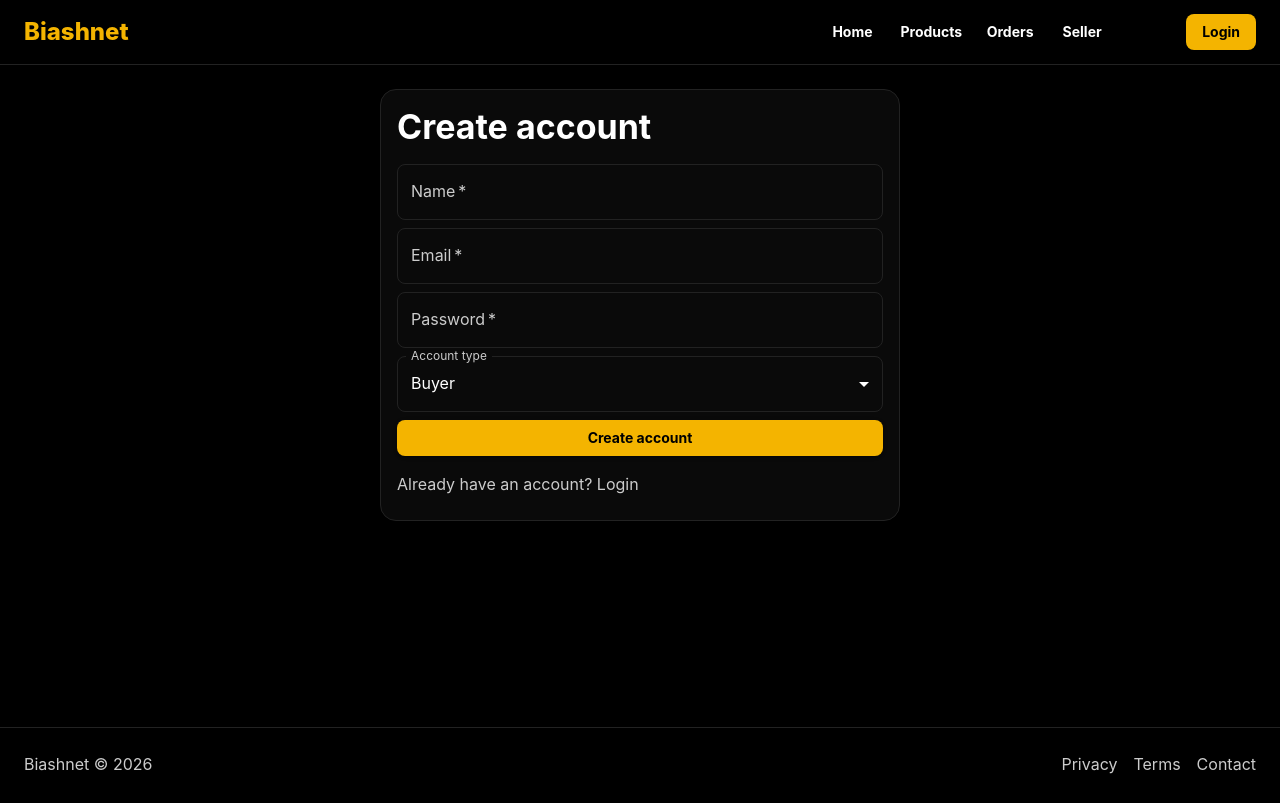
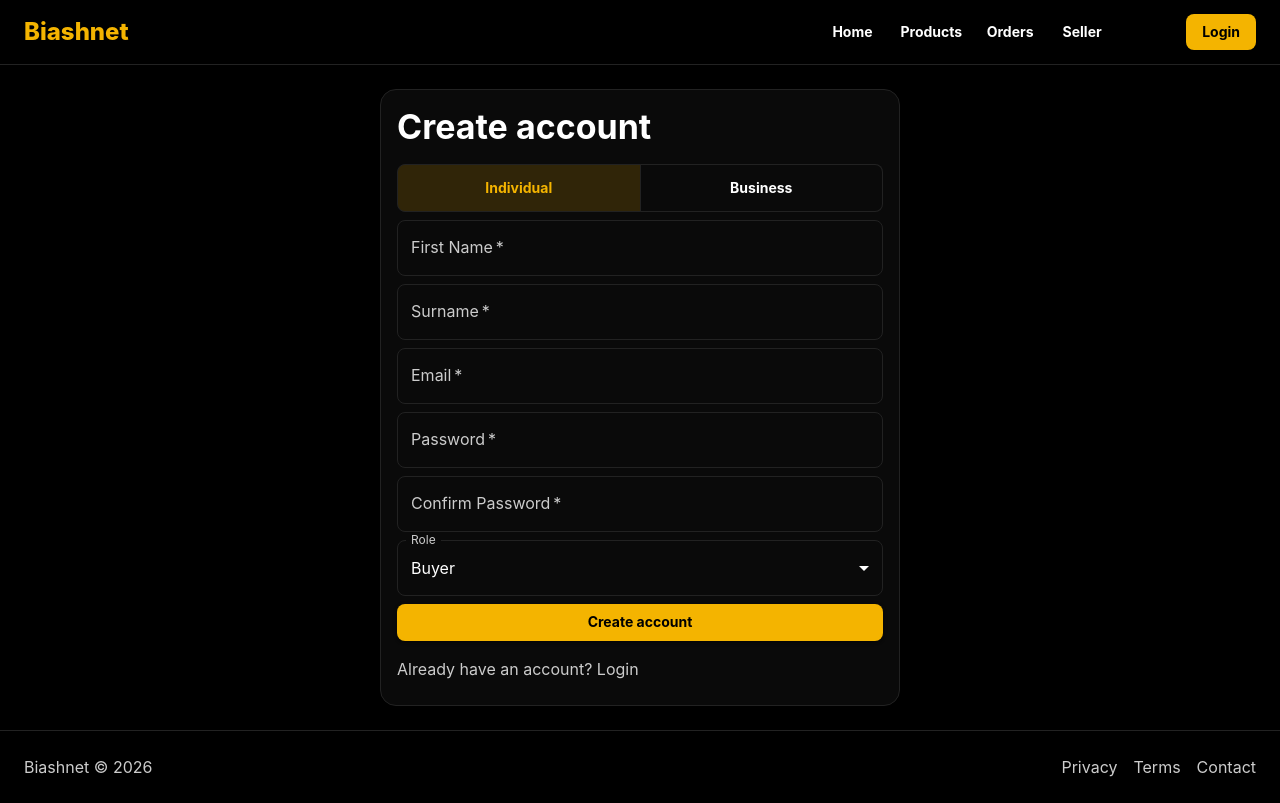
Before and after one commit to Vinnny001/biashnet_frontend, a React (Vite) app: page /signup in a window 1280 px wide. Built offline with nearby package versions, Linux system fonts and the light colour scheme; no server answers; some icons are missing.

Commit message:
Change login logic

```diff
--- /dev/null
+++ b/capacitor.config.json
@@ -0,0 +1,5 @@
+{
+  "appId": "com.biashnet.app",
+  "appName": "Biashnet",
+  "webDir": "dist"
+}
--- a/package.json
+++ b/package.json
@@ -10,6 +10,9 @@
     "lint": "eslint src --ext .js,.jsx"
   },
   "dependencies": {
+    "@capacitor/android": "^8.4.1",
+    "@capacitor/cli": "^8.4.1",
+    "@capacitor/core": "^8.4.1",
     "@emotion/react": "^11.14.0",
     "@emotion/styled": "^11.14.1",
     "@mui/icons-material": "^7.3.8",
@@ -22,7 +25,7 @@
   "devDependencies": {
     "@types/react": "^18.3.1",
     "@types/react-dom": "^18.3.0",
-    "@vitejs/plugin-react": "^4.3.0",
+    "@vitejs/plugin-react": "^6.0.2",
     "eslint": "^8.57.0",
     "eslint-plugin-react": "^7.34.1",
     "eslint-plugin-react-hooks": "^4.6.2",
--- a/src/components/forms/LoginForm.jsx
+++ b/src/components/forms/LoginForm.jsx
@@ -1,30 +1,65 @@
-import { Button, Stack } from "@mui/material";
+import { Box, Button, FormControlLabel, Radio, RadioGroup, Stack, Typography } from "@mui/material";
 import { useState } from "react";
 import Input from "../common/Input";
 
-export default function LoginForm({ onSubmit, loading = false }) {
-  const [values, setValues] = useState({ email: "", password: "" });
+const ACCOUNT_TYPE_LABELS = { buyer: "Buyer", seller: "Seller", investor: "Investor", admin: "Admin" };
 
-  function update(field) {
-    return (event) => setValues((current) => ({ ...current, [field]: event.target.value }));
+export default function LoginForm({ step, accountTypes = [], onCheckEmail, onLogin, onVerifyOtp, onBack, loading = false }) {
+  const [email, setEmail] = useState("");
+  const [password, setPassword] = useState("");
+  const [accountType, setAccountType] = useState("");
+  const [code, setCode] = useState("");
+
+  if (step === "email") {
+    return (
+      <Stack component="form" spacing={1} onSubmit={(e) => { e.preventDefault(); onCheckEmail?.(email); }}>
+        <Input label="Email" type="email" value={email} onChange={(e) => setEmail(e.target.value)} required />
+        <Button disabled={loading} type="submit" variant="contained">
+          {loading ? "Checking..." : "Continue"}
+        </Button>
+      </Stack>
+    );
+  }
+
+  if (step === "credentials") {
+    return (
+      <Stack component="form" spacing={1} onSubmit={(e) => { e.preventDefault(); onLogin?.({ password, accountType }); }}>
+        <Typography color="text.secondary" variant="body2">
+          Signing in as <strong>{email}</strong>
+        </Typography>
+        <Box>
+          <Typography variant="subtitle2" sx={{ mb: 0.5 }}>Sign in as</Typography>
+          <RadioGroup value={accountType} onChange={(e) => setAccountType(e.target.value)}>
+            {accountTypes.map((type) => (
+              <FormControlLabel key={type} value={type} control={<Radio />} label={ACCOUNT_TYPE_LABELS[type] || type} />
+            ))}
+          </RadioGroup>
+        </Box>
+        <Input label="Password" type="password" value={password} onChange={(e) => setPassword(e.target.value)} required />
+        <Button disabled={loading || !accountType} type="submit" variant="contained">
+          {loading ? "Signing in..." : "Sign in"}
+        </Button>
+        <Button color="inherit" onClick={onBack} disabled={loading}>Back</Button>
+      </Stack>
+    );
   }
 
   return (
-    <Stack component="form" spacing={1} onSubmit={(event) => {
-      event.preventDefault();
-      onSubmit?.(values);
-    }}>
-      <Input label="Email" type="email" value={values.email} onChange={update("email")} required />
+    <Stack component="form" spacing={1} onSubmit={(e) => { e.preventDefault(); onVerifyOtp?.(code); }}>
+      <Typography color="text.secondary" variant="body2">
+        Enter the 6-digit code we sent to <strong>{email}</strong>
+      </Typography>
       <Input
-        label="Password"
-        type="password"
-        value={values.password}
-        onChange={update("password")}
+        label="Verification code"
+        value={code}
+        onChange={(e) => setCode(e.target.value)}
+        inputProps={{ maxLength: 6, inputMode: "numeric" }}
         required
       />
-      <Button disabled={loading} type="submit" variant="contained">
-        {loading ? "Logging in..." : "Login"}
+      <Button disabled={loading || code.length !== 6} type="submit" variant="contained">
+        {loading ? "Verifying..." : "Verify"}
       </Button>
+      <Button color="inherit" onClick={onBack} disabled={loading}>Back</Button>
     </Stack>
   );
 }
--- a/src/components/forms/SignupForm.jsx
+++ b/src/components/forms/SignupForm.jsx
@@ -1,25 +1,82 @@
-import { Button, MenuItem, Stack } from "@mui/material";
+import { Button, MenuItem, Stack, ToggleButton, ToggleButtonGroup } from "@mui/material";
 import { useState } from "react";
 import Input from "../common/Input";
 
 export default function SignupForm({ onSubmit, loading = false }) {
+  const [accountType, setAccountType] = useState("individual");
   const [values, setValues] = useState({
-    name: "",
+    firstName: "",
+    surname: "",
+    businessName: "",
     email: "",
     password: "",
+    confirmPassword: "",
     role: "buyer"
   });
+  const [passwordError, setPasswordError] = useState("");
 
   function update(field) {
     return (event) => setValues((current) => ({ ...current, [field]: event.target.value }));
   }
 
+  function handleAccountTypeChange(event, nextType) {
+    // ToggleButtonGroup fires with null if you click the already-selected button;
+    // ignore that so the toggle can't be deselected entirely
+    if (nextType !== null) {
+      setAccountType(nextType);
+    }
+  }
+
+  function handleSubmit(event) {
+    event.preventDefault();
+
+    if (values.password !== values.confirmPassword) {
+      setPasswordError("Passwords do not match");
+      return;
+    }
+    setPasswordError("");
+
+    const payload = {
+      accountType,
+      email: values.email,
+      password: values.password,
+      role: values.role,
+      ...(accountType === "individual"
+        ? { firstName: values.firstName, surname: values.surname }
+        : { businessName: values.businessName })
+    };
+
+    onSubmit?.(payload);
+  }
+
   return (
-    <Stack component="form" spacing={1} onSubmit={(event) => {
-      event.preventDefault();
-      onSubmit?.(values);
-    }}>
-      <Input label="Name" value={values.name} onChange={update("name")} required />
+    <Stack component="form" spacing={1} onSubmit={handleSubmit}>
+      <ToggleButtonGroup
+        color="primary"
+        exclusive
+        fullWidth
+        value={accountType}
+        onChange={handleAccountTypeChange}
+        sx={{ mb: 1 }}
+      >
+        <ToggleButton value="individual">Individual</ToggleButton>
+        <ToggleButton value="business">Business</ToggleButton>
+      </ToggleButtonGroup>
+
+      {accountType === "individual" ? (
+        <>
+          <Input label="First Name" value={values.firstName} onChange={update("firstName")} required />
+          <Input label="Surname" value={values.surname} onChange={update("surname")} required />
+        </>
+      ) : (
+        <Input
+          label="Business Name"
+          value={values.businessName}
+          onChange={update("businessName")}
+          required
+        />
+      )}
+
       <Input label="Email" type="email" value={values.email} onChange={update("email")} required />
       <Input
         label="Password"
@@ -28,9 +85,19 @@ export default function SignupForm({ onSubmit, loading = false }) {
         onChange={update("password")}
         required
       />
-      <Input select label="Account type" value={values.role} onChange={update("role")}>
+      <Input
+        label="Confirm Password"
+        type="password"
+        value={values.confirmPassword}
+        onChange={update("confirmPassword")}
+        error={Boolean(passwordError)}
+        helperText={passwordError}
+        required
+      />
+      <Input select label="Role" value={values.role} onChange={update("role")}>
         <MenuItem value="buyer">Buyer</MenuItem>
         <MenuItem value="seller">Seller</MenuItem>
+        <MenuItem value="investor">Investor</MenuItem>
       </Input>
       <Button disabled={loading} type="submit" variant="contained">
         {loading ? "Creating account..." : "Create account"}
--- a/src/pages/auth/Login.jsx
+++ b/src/pages/auth/Login.jsx
@@ -1,29 +1,87 @@
+import { useState } from "react";
 import { Link, useLocation, useNavigate } from "react-router-dom";
 import { Alert, Box, Stack, Typography } from "@mui/material";
-import { useState } from "react";
 import Card from "../../components/common/Card";
 import LoginForm from "../../components/forms/LoginForm";
 import { useAuth } from "../../hooks/useAuth";
 import { getErrorMessage } from "../../utils/errors";
 
+const API_BASE = import.meta.env.VITE_API_URL || "/api";
+
+async function postJson(path, body) {
+  const response = await fetch(`${API_BASE}${path}`, {
+    method: "POST",
+    headers: { "Content-Type": "application/json" },
+    body: JSON.stringify(body)
+  });
+  const data = await response.json();
+  if (!response.ok || data.success === false) {
+    const error = new Error(data.message || "Request failed.");
+    error.response = { data };
+    throw error;
+  }
+  return data;
+}
+
 export default function Login() {
   const navigate = useNavigate();
   const location = useLocation();
-  const { login } = useAuth();
+  const { completeLogin } = useAuth(); // see note below
+  const [step, setStep] = useState("email");
+  const [email, setEmail] = useState("");
+  const [accountTypes, setAccountTypes] = useState([]);
   const [loading, setLoading] = useState(false);
   const [error, setError] = useState("");
 
-  async function handleSubmit(values) {
+  async function handleCheckEmail(value) {
     try {
       setLoading(true);
       setError("");
-      await login(values);
-      navigate(location.state?.from?.pathname || "/", { replace: true });
+      const result = await postJson("/auth/login/check-email", { email: value });
+      if (!result.exists || result.accountTypes.length === 0) {
+        setError("No account found for that email.");
+        return;
+      }
+      setEmail(value);
+      setAccountTypes(result.accountTypes);
+      setStep("credentials");
+    } catch (err) {
+      setError(getErrorMessage(err, "Couldn't check that email."));
+    } finally {
+      setLoading(false);
+    }
+  }
+
+  async function handleLogin({ password, accountType }) {
+    try {
+      setLoading(true);
+      setError("");
+      await postJson("/auth/login/initiate", { email, password, accountType });
+      setStep("otp");
     } catch (err) {
       setError(getErrorMessage(err, "Login failed."));
     } finally {
       setLoading(false);
     }
+  }
+
+  async function handleVerifyOtp(code) {
+    try {
+      setLoading(true);
+      setError("");
+      const session = await postJson("/auth/login/verify-otp", { email, code });
+      completeLogin?.(session);
+      navigate(location.state?.from?.pathname || "/", { replace: true });
+    } catch (err) {
+      setError(getErrorMessage(err, "Verification failed."));
+    } finally {
+      setLoading(false);
+    }
+  }
+
+  function handleBack() {
+    setError("");
+    setStep((current) => (current === "otp" ? "credentials" : "email"));
   }
 
   return (
@@ -32,7 +90,15 @@ export default function Login() {
         <Stack spacing={2}>
           <Typography variant="h4">Login</Typography>
           {error ? <Alert severity="error">{error}</Alert> : null}
-          <LoginForm onSubmit={handleSubmit} loading={loading} />
+          <LoginForm
+            step={step}
+            accountTypes={accountTypes}
+            loading={loading}
+            onCheckEmail={handleCheckEmail}
+            onLogin={handleLogin}
+            onVerifyOtp={handleVerifyOtp}
+            onBack={handleBack}
+          />
           <Typography color="text.secondary">
             New here? <Link to="/signup">Create an account</Link>
           </Typography>
```
Also changed, not shown: 54 other files (tests, documents, lock files or other folders).
